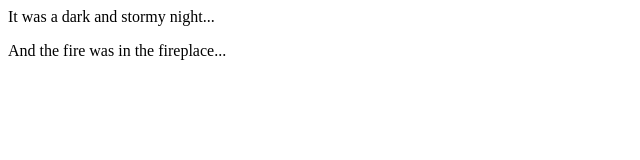
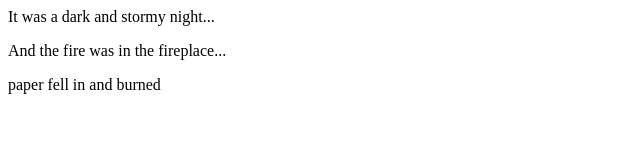
Before and after one commit to phickman96/Fireside-story, a plain HTML site: page index.html in a window 1280 px wide. Shown: the whole page, without its empty margins (0-640 px from the left). Drawn offline with Linux system fonts and the light colour scheme.

Commit message:
player one added a line

```diff
--- a/index.html
+++ b/index.html
@@ -2,5 +2,6 @@
     <body>
         <p>It was a dark and stormy night...</p>
         <p>And the fire was in the fireplace...</p>
+        <p>paper fell in and burned</p>
     </body>
 </html>
```
